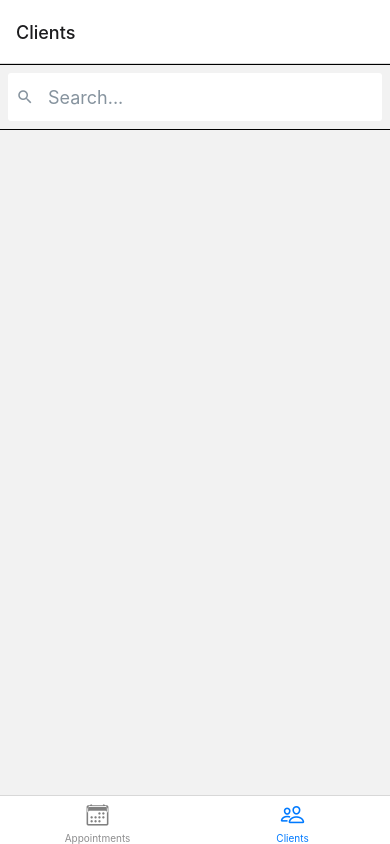
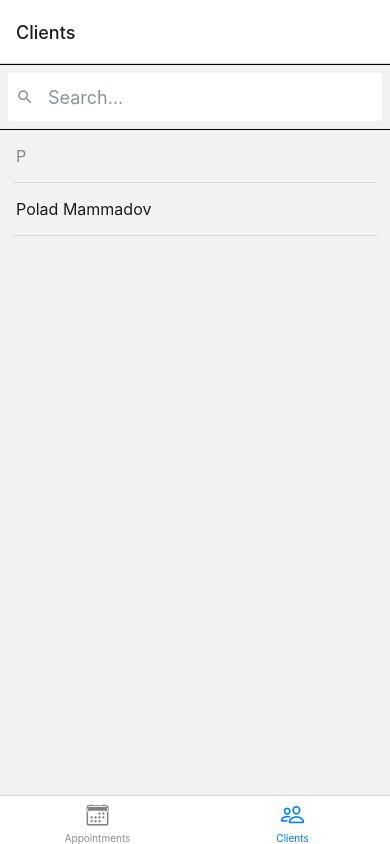
Before and after one commit to Polad10/Assistant, a React Native app: screen /Clients in a window 390 px wide. Built offline with nearby package versions, Linux system fonts and the light colour scheme.

Commit message:
client group

```diff
--- /dev/null
+++ b/components/ClientGroup.tsx
@@ -0,0 +1,42 @@
+import { View, StyleSheet } from 'react-native';
+import { ListItem, Divider } from '@rneui/base';
+import { useTheme } from '@react-navigation/native';
+import { Colors } from '../types/Colors';
+
+export default function ClientGroup() {
+  const { colors } = useTheme();
+
+  return (
+    <View>
+      <ListItem containerStyle={styles(colors).listItemContainer}>
+        <ListItem.Content>
+          <ListItem.Title style={styles(colors).listItemTitleCategory}>P</ListItem.Title>
+        </ListItem.Content>
+      </ListItem>
+      <Divider color={colors.border} style={styles(colors).divider} />
+      <ListItem containerStyle={styles(colors).listItemContainer}>
+        <ListItem.Content>
+          <ListItem.Title style={styles(colors).listItemTitle}>Polad Mammadov</ListItem.Title>
+        </ListItem.Content>
+      </ListItem>
+      <Divider color={colors.border} style={styles(colors).divider} />
+    </View>
+  );
+}
+
+const styles = (colors: Colors) =>
+  StyleSheet.create({
+    listItemContainer: {
+      backgroundColor: colors.background,
+    },
+    listItemTitleCategory: {
+      color: colors.text,
+      opacity: 0.5,
+    },
+    listItemTitle: {
+      color: colors.text,
+    },
+    divider: {
+      marginHorizontal: 13,
+    },
+  });
--- a/components/Clients.tsx
+++ b/components/Clients.tsx
@@ -3,6 +3,7 @@ import { View, Platform, StyleSheet } from 'react-native';
 import { SearchBar } from '@rneui/themed';
 import { Colors } from '../types/Colors';
 import { SetStateAction, useState } from 'react';
+import ClientGroup from './ClientGroup';
 
 export default function Clients() {
   const { colors } = useTheme();
@@ -24,6 +25,7 @@ export default function Clients() {
         value={search}
         onChangeText={updateSearch}
       />
+      <ClientGroup />
     </View>
   );
 }
```
